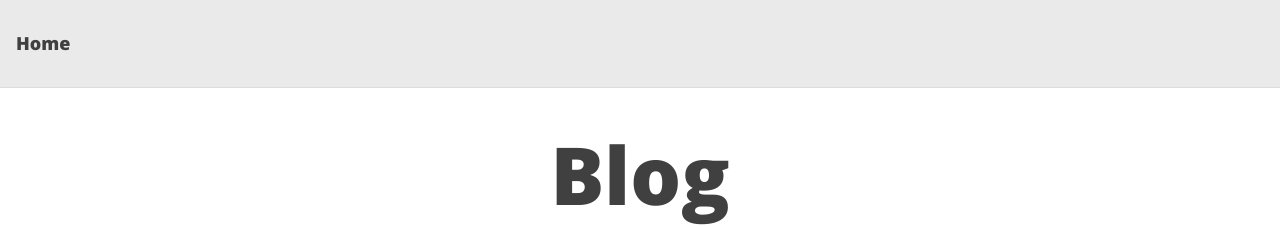
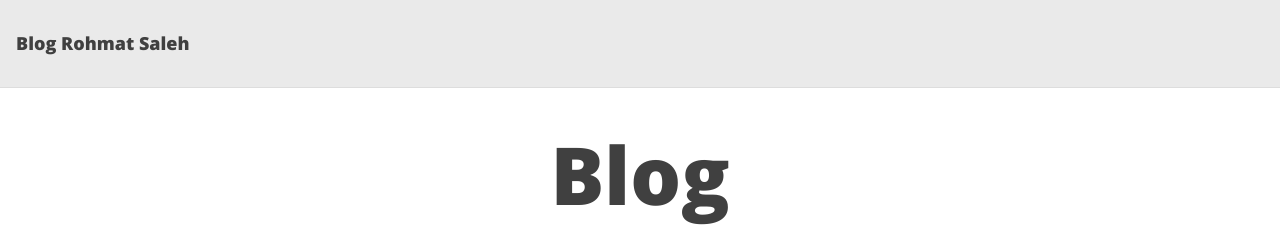
Before and after one commit to hybridnet/rohmatsalehportopolio, a Jekyll site: the page built from index.html, in a window 1280 px wide. Shown: the top 226 px of the page. Built offline with Jekyll 4.4.1, drawn with Linux system fonts in a browser that asks for light colours; nearby versions of some CDN libraries.

Commit message:
Update _config.yml

```diff
--- a/_config.yml
+++ b/_config.yml
@@ -6,7 +6,7 @@
 # --- Required options --- #
 
 # Name of website
- title: Home
+ title: Blog Rohmat Saleh
 
 # Your name to show in the footer
 author: Rohmat Saleh
```
